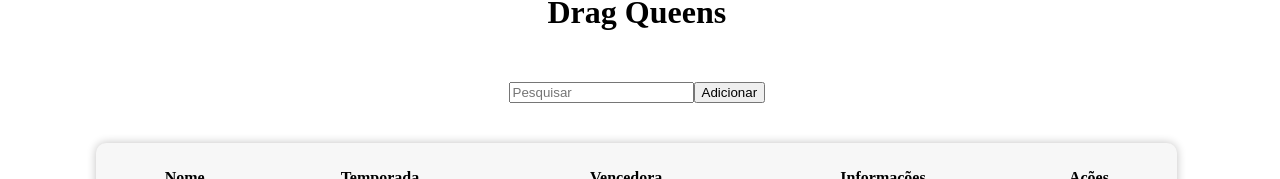
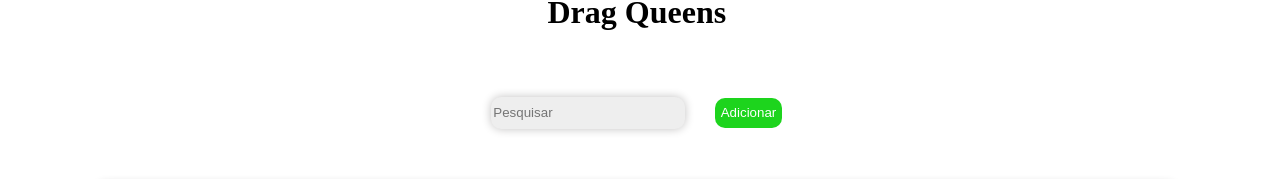
Before and after one commit to netrometro/upe-prova-final-2022-2, a React (Vite) app in the folder web/: page /dragQueens in a window 1280 px wide. Shown: the part 143-322 px from the top of the page. Built offline with nearby package versions, Linux system fonts and the light colour scheme; no server answers.

Commit message:
correções

```diff
--- a/web/src/pages/DragQueens/listDragQueens.tsx
+++ b/web/src/pages/DragQueens/listDragQueens.tsx
@@ -38,8 +38,8 @@ export function ListdragQueens() {
             <h1>Drag Queens</h1>
             <br />
             <div className="head">
-                <input type="text" placeholder="Pesquisar" />
-                <button type='button' className="button-add" onClick={() => navigate('/dragQueens/create')}>Adicionar</button>
+                <input type="text" className="input-queens" placeholder="Pesquisar" />
+                <button type='button' className="button-green" onClick={() => navigate('/dragQueens/create')}>Adicionar</button>
             </div>
             <table className="table">
                 <thead >
@@ -61,7 +61,8 @@ export function ListdragQueens() {
                             <td className="table-body">{dragQueens.info}</td>
                             <td className="table-body">
                                 <div className="button-group">
-                                    <button type='button' className="button-delete" onClick={() => navigate('/dragQueens/delete/' + dragQueens.id)}>Deletar</button>
+                                    {/* <button type='button' className="button-edit" onClick={() => navigate('/dragQueens/edit/' + dragQueens.id)}>Editar</button> */}
+                                    <button type='button' className="button-red" onClick={() => navigate(`/dragQueens/delete/${dragQueens.id}`)}>Deletar</button>
                                 </div>
                             </td>
                         </tr>
```
